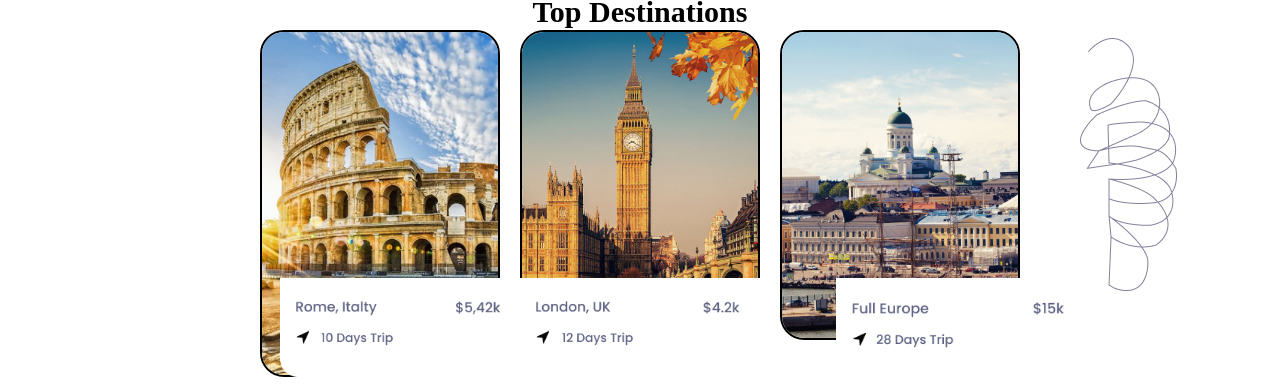
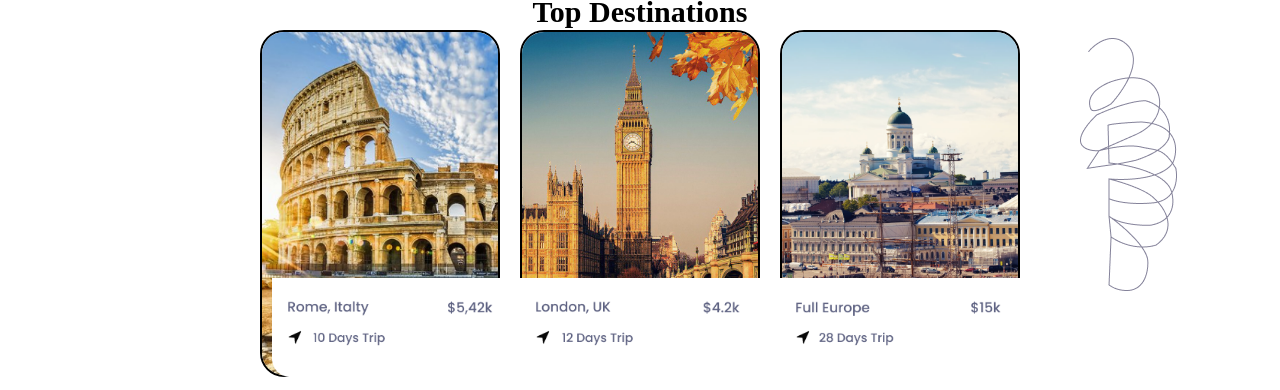
Before and after one commit to Oxbee27/flightnet, a website: page index.html in a window 1280 px wide. Shown: the part 1196-1586 px from the top of the page. Drawn offline with Linux system fonts and the light colour scheme; a web font is replaced by a local one.

Commit message:
updating

```diff
--- a/index.html
+++ b/index.html
@@ -155,7 +155,7 @@
 
         <div>
             <img src="img/32e1459ae49e57046b9c9bf320fe245919168bb0.png" alt="" class=" border-2 rounded-3xl w-60">
-            <img src="img/card 2.png" alt="" class=" absolute top-62 z-5 left-70   w-60">
+            <img src="img/card 2.png" alt="" class=" absolute top-62 z-5 left-68   w-60">
 
         </div>
         <div>
@@ -165,7 +165,7 @@
         <div>
 
             <img src="img/1119f8e879b2e4cb46bd33155639a62530f9a579.png" alt="" class=" border-2 rounded-3xl w-60">
-            <img src="img/Rectangle 17.png" alt="" class=" absolute top-62 z-5 ml-14  w-62 ">
+            <img src="img/Rectangle 17.png" alt="" class=" absolute top-62 z-5   w-60 ">
             <img src="img/Decore.png" alt="" class="absolute left-270 top-2">
         </div>
     </div>
```
Also changed, not shown: src/output.css.
